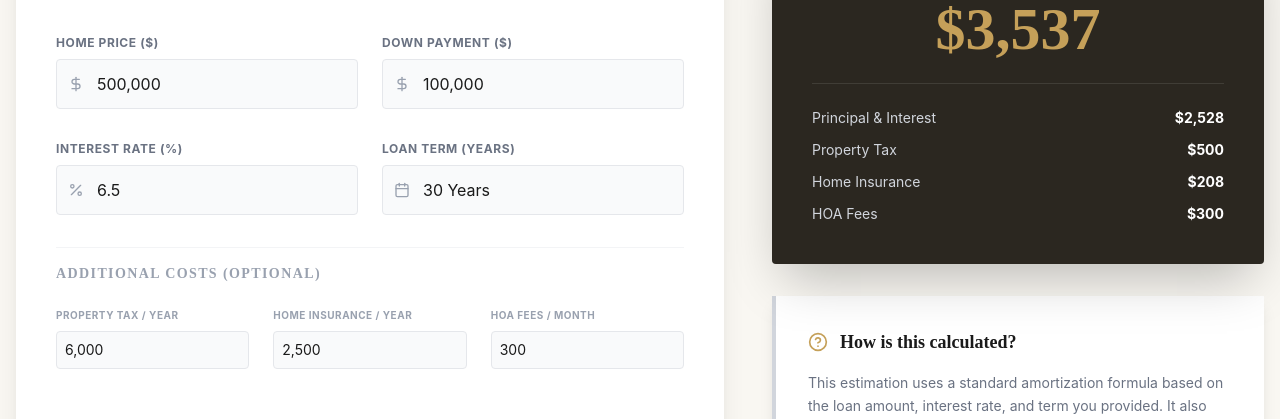
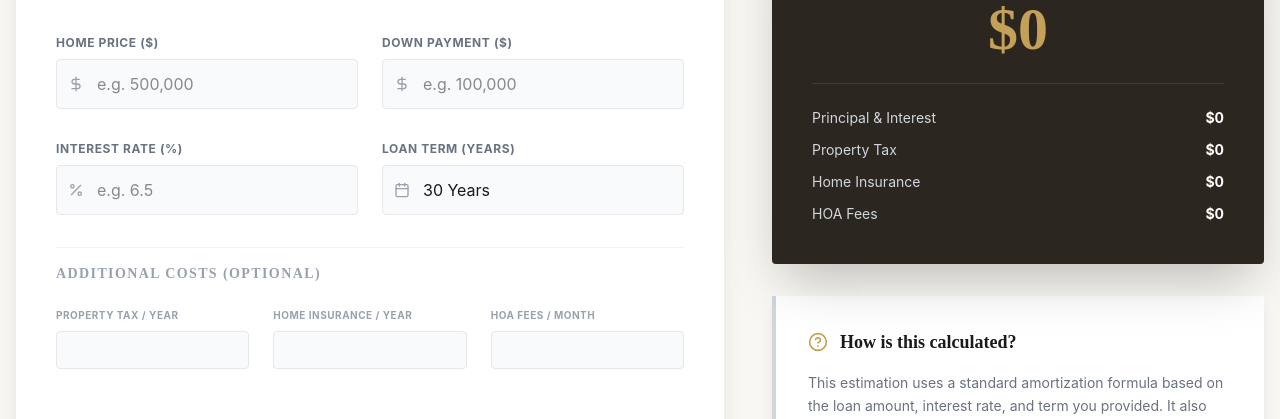
Before and after one commit to ItsAkinlaja/softliferealtygroup, a React (Vite) app: page /mortgage-calculator in a window 1280 px wide. Shown: the part 608-1027 px from the top of the page. Built offline with nearby package versions, Linux system fonts and the light colour scheme.

Commit message:
refactoring

```diff
--- a/src/pages/HomeSearch.jsx
+++ b/src/pages/HomeSearch.jsx
@@ -257,22 +257,44 @@ const HomeSearch = () => {
                                 onClick={() => {
                                     setBathrooms('Any');
                                     setMinArea('');
+                                    setPriceRange('Any');
+                                    setBedrooms('Any');
+                                    setPropertyType('Any');
+                                    setSearchQuery('');
+                                    setShowMoreFilters(false);
                                 }}
-                                className="text-xs text-gray-500 hover:text-gold underline"
+                                className="w-full text-center py-2 bg-gray-100 hover:bg-gray-200 text-xs font-bold uppercase tracking-wider text-gray-600 transition-colors"
                             >
-                                Reset Extra Filters
+                                Reset All Filters
                             </button>
                         </div>
                     )}
                 </div>
             </div>
+
+            {/* Mobile Reset Filters Button */}
+            <div className="md:hidden mt-2 w-full">
+                <button
+                    onClick={() => {
+                        setPriceRange('Any');
+                        setBedrooms('Any');
+                        setPropertyType('Any');
+                        setBathrooms('Any');
+                        setMinArea('');
+                        setSearchQuery('');
+                    }}
+                    className="w-full py-3 bg-gray-100 text-gray-500 text-xs font-bold uppercase tracking-widest hover:bg-gray-200 transition-colors"
+                >
+                    Reset Filters
+                </button>
+            </div>
         </div>
       </div>
 
       {/* Results Grid */}
-      <section className="section-padding pt-12">
+      <section className="section-padding pt-8 md:pt-12 min-h-[50vh]">
         <div className="container-custom">
-            <div className="flex flex-col md:flex-row justify-between items-center mb-8 gap-4">
+            <div className="flex flex-col md:flex-row justify-between items-center mb-6 md:mb-8 gap-4">
                 <p className="text-gray-500 text-sm">Showing <span className="font-bold text-charcoal">{filteredProperties.length}</span> Properties</p>
                 <div className="flex items-center gap-2">
                     <span className="text-sm text-gray-500 hidden md:inline">Sort by:</span>
--- a/src/pages/MortgageCalculator.jsx
+++ b/src/pages/MortgageCalculator.jsx
@@ -5,13 +5,13 @@ import Breadcrumbs from '../components/Breadcrumbs';
 import FadeIn from '../components/FadeIn';
 
 const MortgageCalculator = () => {
-  const [loanAmount, setLoanAmount] = useState("500,000");
-  const [interestRate, setInterestRate] = useState("6.5");
+  const [loanAmount, setLoanAmount] = useState("");
+  const [interestRate, setInterestRate] = useState("");
   const [loanTerm, setLoanTerm] = useState("30");
-  const [downPayment, setDownPayment] = useState("100,000");
-  const [propertyTax, setPropertyTax] = useState("6,000"); // Annual
-  const [homeInsurance, setHomeInsurance] = useState("2,500"); // Annual
-  const [hoaFees, setHoaFees] = useState("300"); // Monthly
+  const [downPayment, setDownPayment] = useState("");
+  const [propertyTax, setPropertyTax] = useState(""); // Annual
+  const [homeInsurance, setHomeInsurance] = useState(""); // Annual
+  const [hoaFees, setHoaFees] = useState(""); // Monthly
 
   // Helper to parse currency string to number
   const parseValue = (val) => {
@@ -114,6 +114,7 @@ const MortgageCalculator = () => {
                                         type="text"
                                         value={loanAmount}
                                         onChange={handleInputChange(setLoanAmount)}
+                                        placeholder="e.g. 500,000"
                                         className="w-full pl-10 pr-4 py-3 bg-gray-50 border border-gray-200 focus:border-gold outline-none transition-colors rounded-sm"
                                     />
                                 </div>
@@ -126,6 +127,7 @@ const MortgageCalculator = () => {
                                         type="text"
                                         value={downPayment}
                                         onChange={handleInputChange(setDownPayment)}
+                                        placeholder="e.g. 100,000"
                                         className="w-full pl-10 pr-4 py-3 bg-gray-50 border border-gray-200 focus:border-gold outline-none transition-colors rounded-sm"
                                     />
                                 </div>
@@ -142,6 +144,7 @@ const MortgageCalculator = () => {
                                         type="text"
                                         value={interestRate}
                                         onChange={handleInputChange(setInterestRate)}
+                                        placeholder="e.g. 6.5"
                                         className="w-full pl-10 pr-4 py-3 bg-gray-50 border border-gray-200 focus:border-gold outline-none transition-colors rounded-sm"
                                     />
                                 </div>
```
